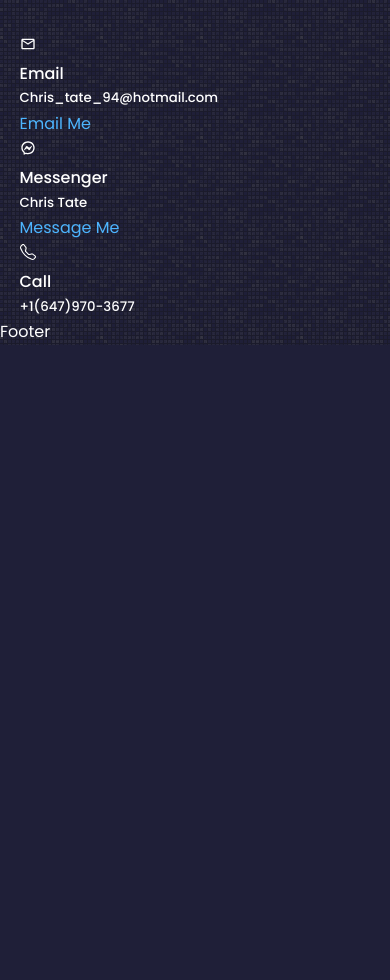
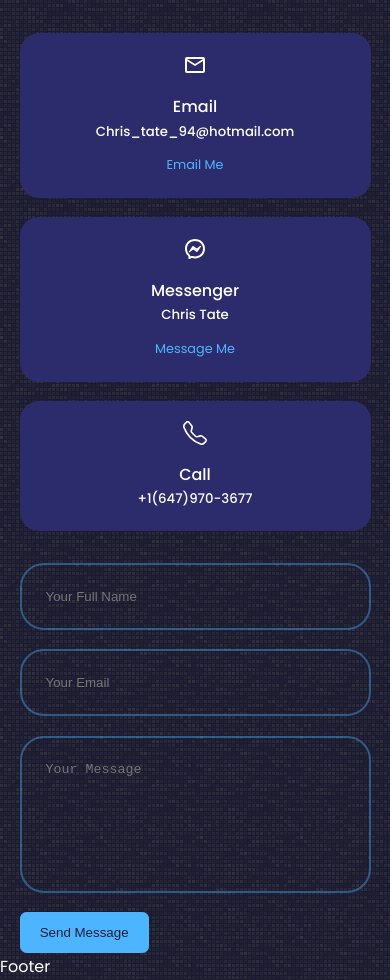
Before and after one commit to Chris-Tate94/Portfolio-website, a React (Create React App) app in the folder portfolio/: page / in a window 390 px wide. Shown: the part 8320-9300 px from the top of the page. Before the commit the page ends 8665 px from the top, so only its background shows below. Built offline with nearby package versions, Linux system fonts and the light colour scheme.

Commit message:
added contact section and form

```diff
--- a/portfolio/src/components/about/about.css
+++ b/portfolio/src/components/about/about.css
@@ -1,7 +1,7 @@
 .about__container {
     display: grid;
     grid-template-columns: 35% 50%;
-    gap: 50%;
+    gap: 15%;
 }
 
 .about__me {
--- a/portfolio/src/components/contact/Contact.jsx
+++ b/portfolio/src/components/contact/Contact.jsx
@@ -12,25 +12,30 @@ const Contact = () => {
       <div className='container contact__container'>
         <div className='contact__options'>
           <article className='contact__option'>
-            <MdOutlineEmail />
+            <MdOutlineEmail className='contact__option-icon'/>
             <h4>Email</h4>
             <h5>Chris_tate_94@hotmail.com</h5>
-            <a href='mailto:chris_tate_94@hotmail.com'>Email Me</a>
+            <a href='mailto:chris_tate_94@hotmail.com' target="blank">Email Me</a>
           </article>
           <article className='contact__option'>
-            <RiMessengerLine />
+            <RiMessengerLine className='contact__option-icon'/>
             <h4>Messenger</h4>
             <h5>Chris Tate</h5>
-            <a href='https://m.me/chris.tate.925'>Message Me</a>
+            <a href='https://m.me/chris.tate.925' target="blank" >Message Me</a>
           </article>
           <article className='contact__option'>
-            <BsTelephone />
+            <BsTelephone className='contact__option-icon'/>
             <h4>Call</h4>
             <h5>+1(647)970-3677</h5>
           </article>
         </div>
         {/* END OF CONTACT OPTIONS */}
-        <form action=""></form>
+        <form action="">
+          <input type="text" name='name' placeholder='Your Full Name' required/>
+          <input type="email" name='email' placeholder='Your Email' required/>
+          <textarea name="message" rows="7" placeholder='Your Message' required></textarea>
+          <button type='submit' className='btn btn-primary'>Send Message</button>
+        </form>
       </div>
     </section>
   )
--- a/portfolio/src/components/contact/contact.css
+++ b/portfolio/src/components/contact/contact.css
@@ -0,0 +1,71 @@
+.container.contact__container {
+    width: 58%;
+    display: grid;
+    grid-template-columns: 30% 58%;
+    gap: 12rem;
+}
+
+.contact__options {
+    display: flex;
+    flex-direction: column;
+    gap: 1.2rem;
+}
+
+.contact__option {
+    background: var(--color-bg-variant);
+    padding: 1.2rem;
+    border-radius: 1.2rem;
+    text-align: center;
+    border: 1px solid transparent;
+    transition: var(--transition);
+}
+
+.contact__option:hover {
+    background-color: transparent;
+    border-color: var(--color-primary-variant);
+}
+
+.contact__option-icon {
+    font-size: 1.5rem;
+    margin-bottom: 0.5rem;
+}
+
+.contact__option a {
+    margin-top: 0.7rem;
+    display: inline-block;
+    font-size: 0.8rem;
+}
+
+/* ======================= FORM ========================== */
+
+form {
+    display: flex;
+    flex-direction: column;
+    gap: 1.2rem;
+}
+input, textarea {
+    width: 100%;
+    padding: 1.5rem;
+    border-radius: 1.5rem;
+    background: transparent;
+    border: 2px solid var(--color-primary-variant);
+    resize: none;
+    color: var(--color-white);
+}
+
+/* =================== MEDIA QUERIES (MEDIUM DEVICES) =================== */
+
+@media screen and (max-width: 1024px) {
+    .container.contact__container {
+        grid-template-columns: 1fr;
+        gap: 2rem;
+    }
+}
+
+/* =================== MEDIA QUERIES (SMALL DEVICES) =================== */
+
+@media screen and (max-width: 600px) {
+    .container.contact__container {
+    width: var(--container-width-sm);
+    }
+}
--- a/portfolio/src/components/header/Header.jsx
+++ b/portfolio/src/components/header/Header.jsx
@@ -14,7 +14,7 @@ const Header = () => {
         <CTA />
         <HeaderSocials />
 
-        <div className='Picture'>
+        <div className='picture'>
           <img src={Picture} alt="picture" />
         </div>
 
--- a/portfolio/src/components/header/header.css
+++ b/portfolio/src/components/header/header.css
@@ -41,7 +41,7 @@ header {
 
 /* ======================== Profile Pic ======================== */
 
-.Picture {
+.picture {
     width: 22rem;
     height: 30rem;
     position: absolute;
```
